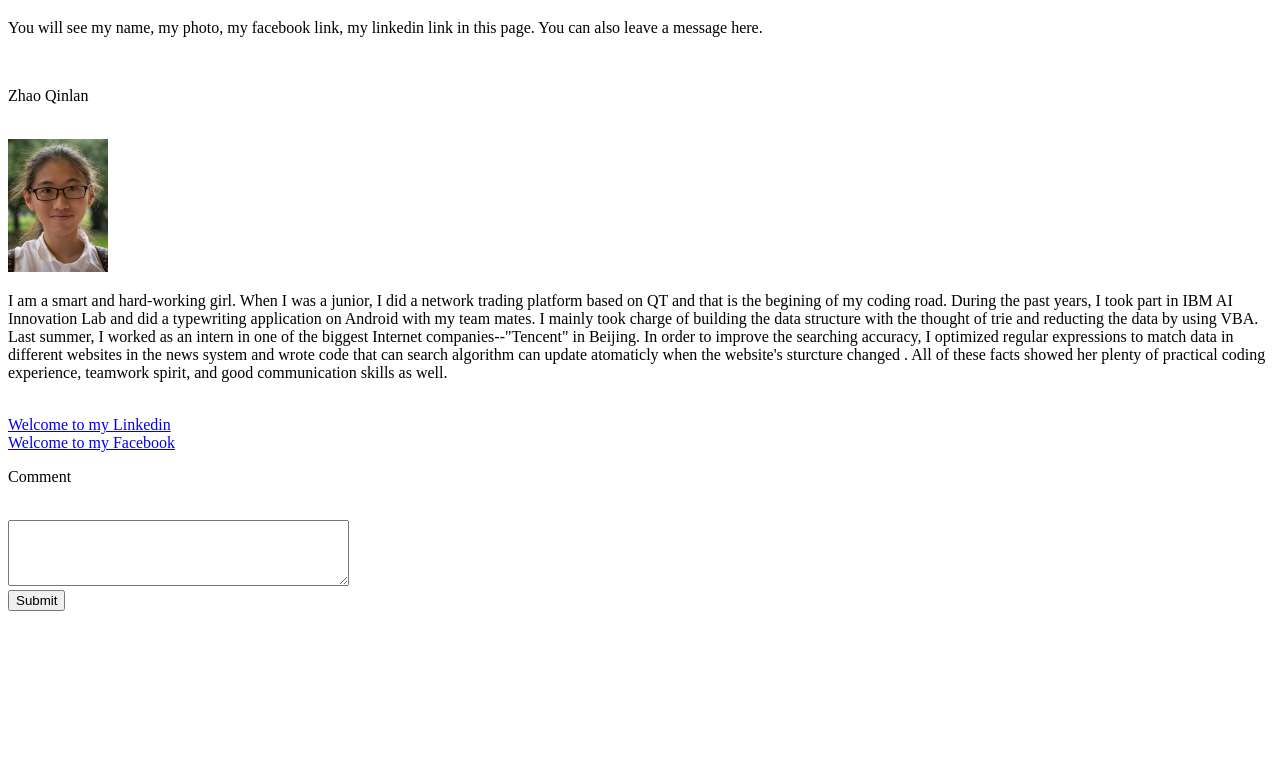
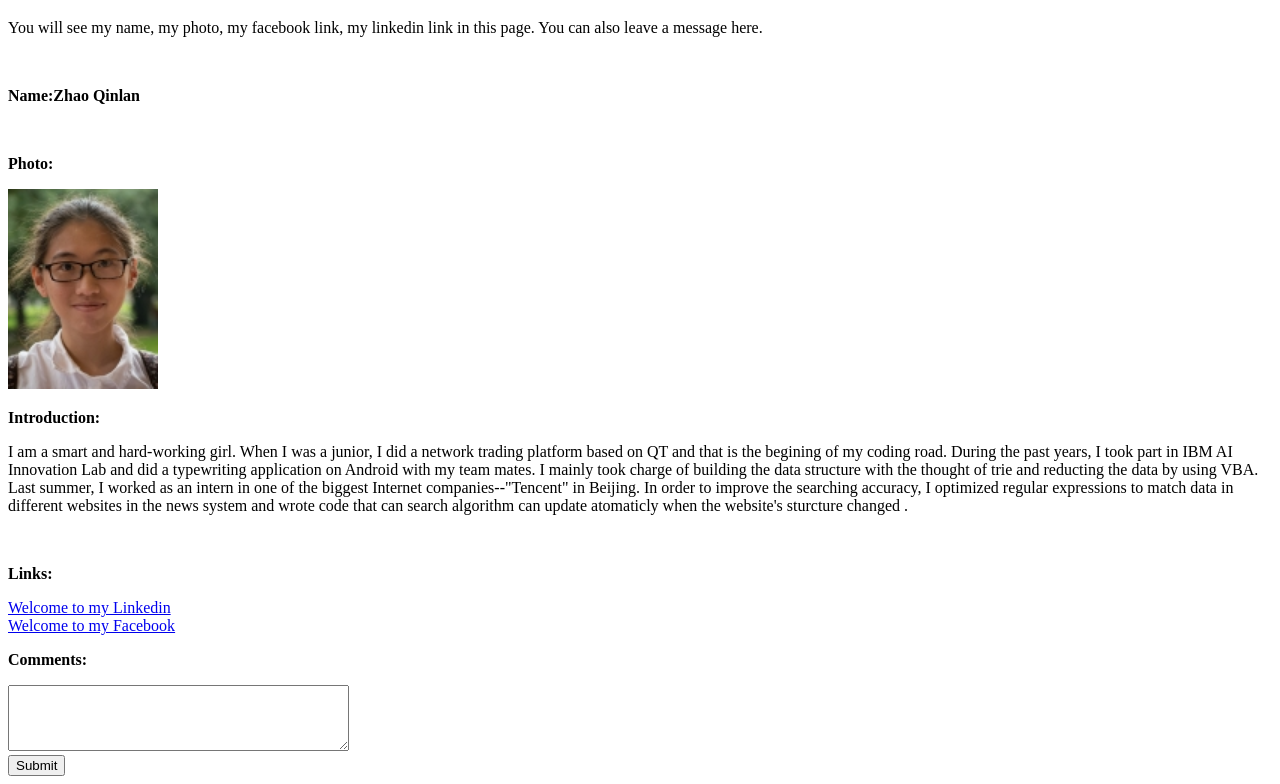
Before and after one commit to brendazhao/comp531, a plain HTML site: page inclass-1/hello.html in a window 1280 px wide. Shown: the part 61-845 px from the top of the page. Before the commit the page ends 800 px from the top, so only its background shows below. Drawn offline with Linux system fonts and the light colour scheme.

Commit message:
Update hello.html

```diff
--- a/inclass-1/hello.html
+++ b/inclass-1/hello.html
@@ -1,21 +1,26 @@
 <!DOCTYPE html>
 <html lang="en-US">
+<head>
+<title>Hello HTML</title>
+</head>
+
 <body>
 	<h1>About Meself</h1>
 	<p> You will see my name, my photo, my facebook link, my linkedin link in this page. You can also leave a message here.</p>
 	<br>
-	<p>Zhao Qinlan</p>
+	<p><b>Name:Zhao Qinlan</b></p>
 	<br>
-	<img src="zhao.jpg" alt="Image Missing">
+	<p><b>Photo: </b></p>
+	<img src="zhao.jpg" alt="Image Missing" width="150" height="200">
 	<br>
-	<p>I am a smart and hard-working girl. When I was a junior, I did a network trading platform based on QT and that is the begining of my coding road. During the past years, I took part in IBM AI Innovation Lab and did a typewriting application on Android with my team mates. I mainly took charge of building the data structure with the thought of trie and reducting the data by using VBA. Last summer, I worked as an intern in one of the biggest Internet companies--"Tencent" in Beijing. In order to improve the searching accuracy, I optimized regular expressions to match data in different websites in the news system and wrote code that can search algorithm can update atomaticly when the website's sturcture changed . All of these facts showed her plenty of practical coding experience, teamwork spirit, and good communication skills as well.</p>
+	<p><b>Introduction: </b></p>
+	<p>I am a smart and hard-working girl. When I was a junior, I did a network trading platform based on QT and that is the begining of my coding road. During the past years, I took part in IBM AI Innovation Lab and did a typewriting application on Android with my team mates. I mainly took charge of building the data structure with the thought of trie and reducting the data by using VBA. Last summer, I worked as an intern in one of the biggest Internet companies--"Tencent" in Beijing. In order to improve the searching accuracy, I optimized regular expressions to match data in different websites in the news system and wrote code that can search algorithm can update atomaticly when the website's sturcture changed .</p>
 	<br>
-	<a href = "https://www.linkedin.com/in/qinlan-zhao-7a93a4b9">Welcome to my Linkedin</a>
-	<br>
-	<a href = "https://www.facebook.com/qinlan.zhao">Welcome to my Facebook</a>
-	<p>Comment</p>
-	<br>
-	<textarea  cols=40 rows=4></textarea>
-	<br>
+	<p><b>Links: </b></p>
+	<a href = "https://www.linkedin.com/in/qinlan-zhao-7a93a4b9">Welcome to my Linkedin</a><br>
+	<a href = "https://www.facebook.com/qinlan.zhao">Welcome to my Facebook</a><br>
+	<p><b>Comments:</b></p>
+	<textarea  cols=40 rows=4></textarea><br>
 	<input type="submit" value="Submit">
 </body>
+</html>
```
